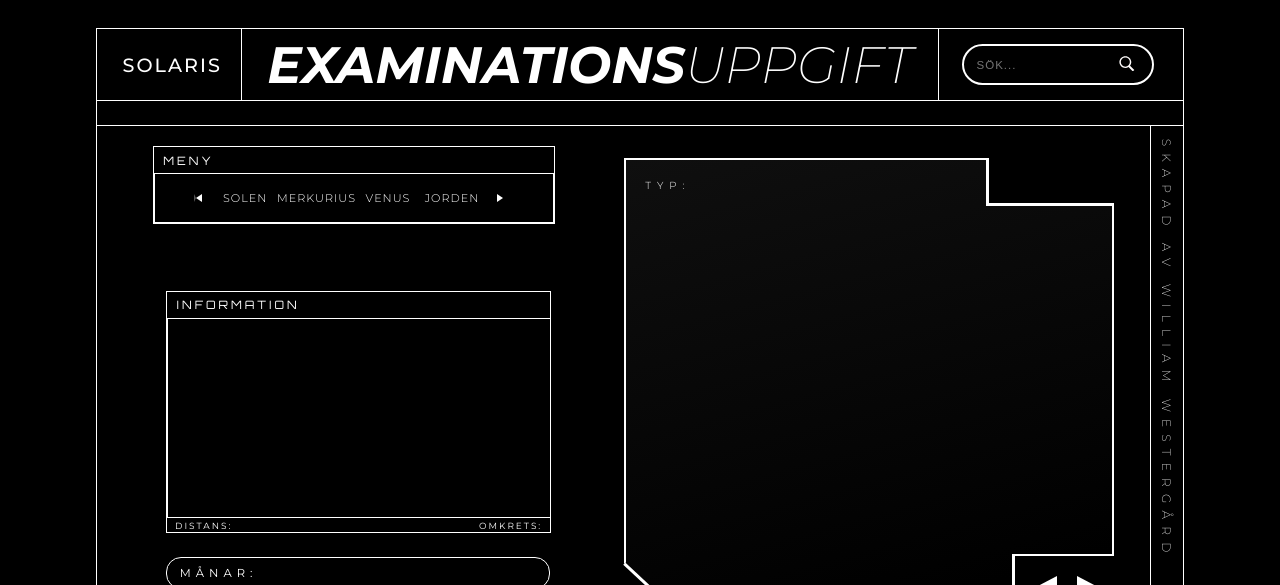
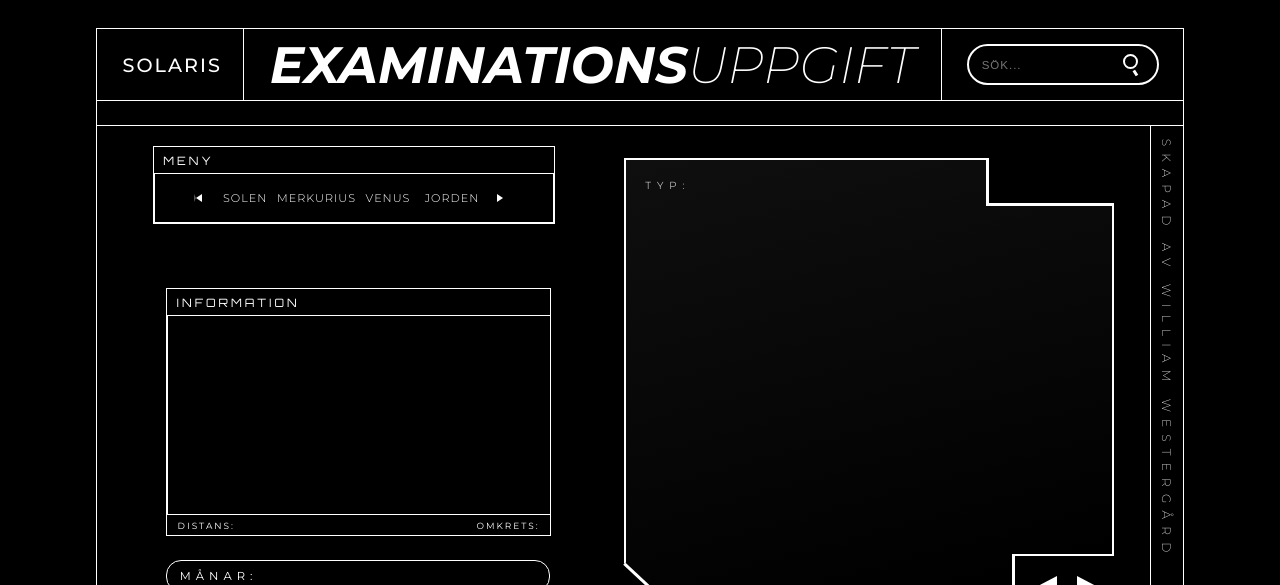
Before and after one commit to williamwestergard/solaris, a plain HTML site: page index.html in a window 1280 px wide. Shown: the top 585 px of the page. Drawn offline with nearby package versions, Linux system fonts and the light colour scheme; no server answers.

Commit message:
svg to css

```diff
--- a/assets/css/styles.css
+++ b/assets/css/styles.css
@@ -106,10 +106,22 @@ h2 {
 #search-icon {
   position: relative;
   right:4.5vh;
-  top:clamp(-10px, -.3vw, 3px);
-  width:clamp(20px, 1.6vw, 30px);
-  height:clamp(20px, 1.6vw, 30px);
+  top:clamp(-3px, .5vw, -5px);
+  width:clamp(10px, 1.2vw, 20px);
+  height:clamp(10px, 1.2vw, 20px);
+  border:2px solid white;
+  border-radius: 100%;
 }
+.search-icon-handle {
+  position: absolute;
+  right:-.1vh;
+  top:clamp(10px, 2vh, 14px);
+  width:clamp(3px, 1vw, 3px);
+  height:clamp(5px, .5vw, 9px);
+  background-color: white;
+  transform: rotate(-32deg);
+}
+
 #main-content {
   width:100%;
   position: relative;
@@ -501,6 +513,7 @@ right:0vw;
   align-items: center;
   align-content: center;
   background-color: black;
+
 }
 .moons-title {
   font-size: clamp(.6rem, .8vw, .9rem);
@@ -513,10 +526,11 @@ right:0vw;
 }
 
 #distance-circ-container {
+  z-index: 1000000;
   display: flex;
   flex-direction: row;
   justify-content: space-between;
-
+  padding:.2vw;
 }
 #planet-circumference {
   text-transform: uppercase;
--- a/index.html
+++ b/index.html
@@ -19,7 +19,6 @@
       rel="stylesheet"
     />
     <link rel="stylesheet" href="assets/css/responsive.css">
-    <script src="https://cdn.jsdelivr.net/npm/swiper@11/swiper-element-bundle.min.js"></script>
   </head>
   <body>
     <main>
@@ -37,37 +36,11 @@
               onkeyup="searchBar()"
               autocomplete="off"
             />
-            <!-- SVG ikon av ett förstoringsglas  -->
-            <svg
-              id="search-icon"
-              xmlns="http://www.w3.org/2000/svg"
-              x="0px"
-              y="0px"
-              viewBox="0,0,300,150"
-            >
-              <g
-                fill="#fffcfc"
-                fill-rule="nonzero"
-                stroke="none"
-                stroke-width="1"
-                stroke-linecap="butt"
-                stroke-linejoin="miter"
-                stroke-miterlimit="10"
-                stroke-dasharray=""
-                stroke-dashoffset="0"
-                font-family="none"
-                font-weight="none"
-                font-size="none"
-                text-anchor="none"
-                style="mix-blend-mode: normal"
-              >
-                <g transform="scale(5.12,5.12)">
-                  <path
-                    d="M21,3c-9.39844,0 -17,7.60156 -17,17c0,9.39844 7.60156,17 17,17c3.35547,0 6.46094,-0.98437 9.09375,-2.65625l12.28125,12.28125l4.25,-4.25l-12.125,-12.09375c2.17969,-2.85937 3.5,-6.40234 3.5,-10.28125c0,-9.39844 -7.60156,-17 -17,-17zM21,7c7.19922,0 13,5.80078 13,13c0,7.19922 -5.80078,13 -13,13c-7.19922,0 -13,-5.80078 -13,-13c0,-7.19922 5.80078,-13 13,-13z"
-                  ></path>
-                </g>
-              </g>
-            </svg>
+            <!-- CSS av ett förstoringsglas  -->
+            <span id="search-icon">
+              <span class="search-icon-handle"></span>
+            </span>
+
 
             <!-- En lista som visas när man använder sök funktionen  -->
             <ul id="searchbar-list">
```
